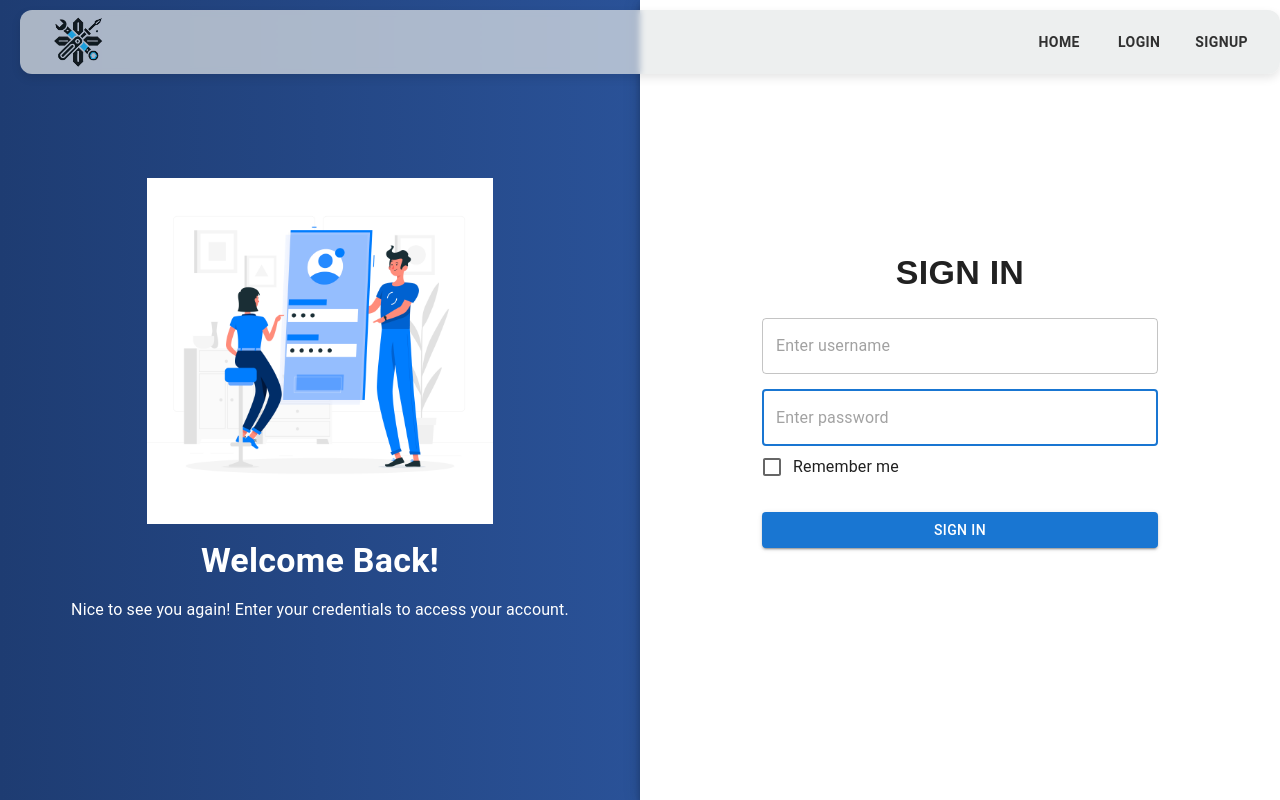
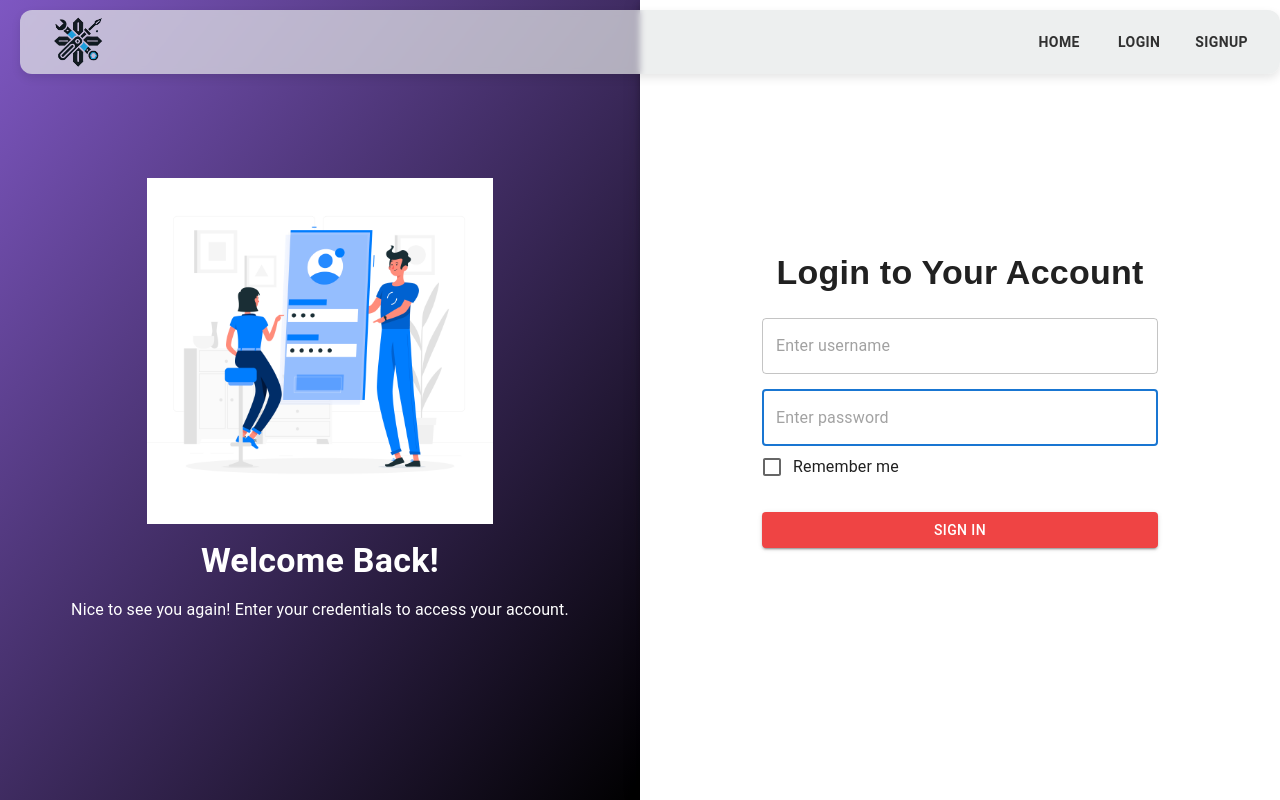
Before and after one commit to srithikraj/fixify, a React (Vite) app in the folder source_code/frontend/: page /signin in a window 1280 px wide. Built offline with nearby package versions, Linux system fonts and the light colour scheme.

Commit message:
made the login UI background and button color same as signup

```diff
--- a/source_code/frontend/src/pages/signin.jsx
+++ b/source_code/frontend/src/pages/signin.jsx
@@ -21,12 +21,12 @@ const LoginPage = () => {
   })
 
   useEffect(() => {
-    if(isAuthenticated){
+    if (isAuthenticated) {
       navigate("/")
     }
   }, [isAuthenticated, navigate])
 
-  function handleChange(e){
+  function handleChange(e) {
     setUser({ ...user, [e.target.name]: e.target.value })
   }
 
@@ -34,8 +34,7 @@ const LoginPage = () => {
     e.preventDefault()
     console.log(user)
     let response = await verifyUser(user)
-    if( response.success )
-    {
+    if (response.success) {
       sessionStorage.setItem("token", response.token)
       axios.defaults.headers.common["Authorization"] = `Bearer ${response.token}`
       login(response.token, response.user);
@@ -47,7 +46,7 @@ const LoginPage = () => {
 
   }
 
-  return(
+  return (
     <Grid container component="main" sx={{ height: "100vh" }}>
       {/* Left side welcome panel */}
       <Grid
@@ -56,18 +55,21 @@ const LoginPage = () => {
         sm={6}
         md={6}
         sx={{
-          backgroundImage: "linear-gradient(to right, #1e3c72, #2a5298)",
+          // backgroundImage: "linear-gradient(to right, #1e3c72, #2a5298)",
           display: "flex",
           justifyContent: "center",
           alignItems: "center",
-          color: "white",
           textAlign: "center",
           padding: 4,
           flexDirection: "column",
           height: "100%",
+          background: "linear-gradient(to bottom right, #7e57c2, #000)",
+          color: "white",
         }}
       >
-        <Box component="img" src="/src/pages/WelcomeBack.jpg" alt="Welcome Image" sx={{ width: "60%", mb: 2 }} />
+        <Box component="img" src="/src/pages/WelcomeBack.jpg" alt="Welcome Image" sx={{
+          width: "60%", mb: 2
+        }} />
         <Box>
           <Typography variant="h4" sx={{ fontWeight: "bold" }}>
             Welcome Back!
@@ -108,7 +110,7 @@ const LoginPage = () => {
               variant="h4"
               sx={{ mt: 2, fontFamily: "Arial, sans-serif", fontWeight: "bold" }}
             >
-              SIGN IN
+              Login to Your Account
             </Typography>
             <Box component="form" onSubmit={handleSubmit} noValidate sx={{ mt: 3 }}>
               <TextField
@@ -116,7 +118,7 @@ const LoginPage = () => {
                 onChange={handleChange}
                 name="username"
                 fullWidth required autoFocus
-                sx={{mb :2}}>
+                sx={{ mb: 2 }}>
               </TextField>
               <TextField
                 placeholder="Enter password"
@@ -129,7 +131,10 @@ const LoginPage = () => {
                 control={<Checkbox value="remember" color="primary" />}
                 label="Remember me"
               />
-              <Button type="submit" fullWidth variant="contained" sx={{ mt: 3, mb: 2 }}>
+              <Button type="submit" fullWidth variant="contained" sx={{
+                mt: 3, mb: 2, backgroundColor: "#ef4444",
+                color: "white",
+              }}>
                 Sign In
               </Button>
             </Box>
```
